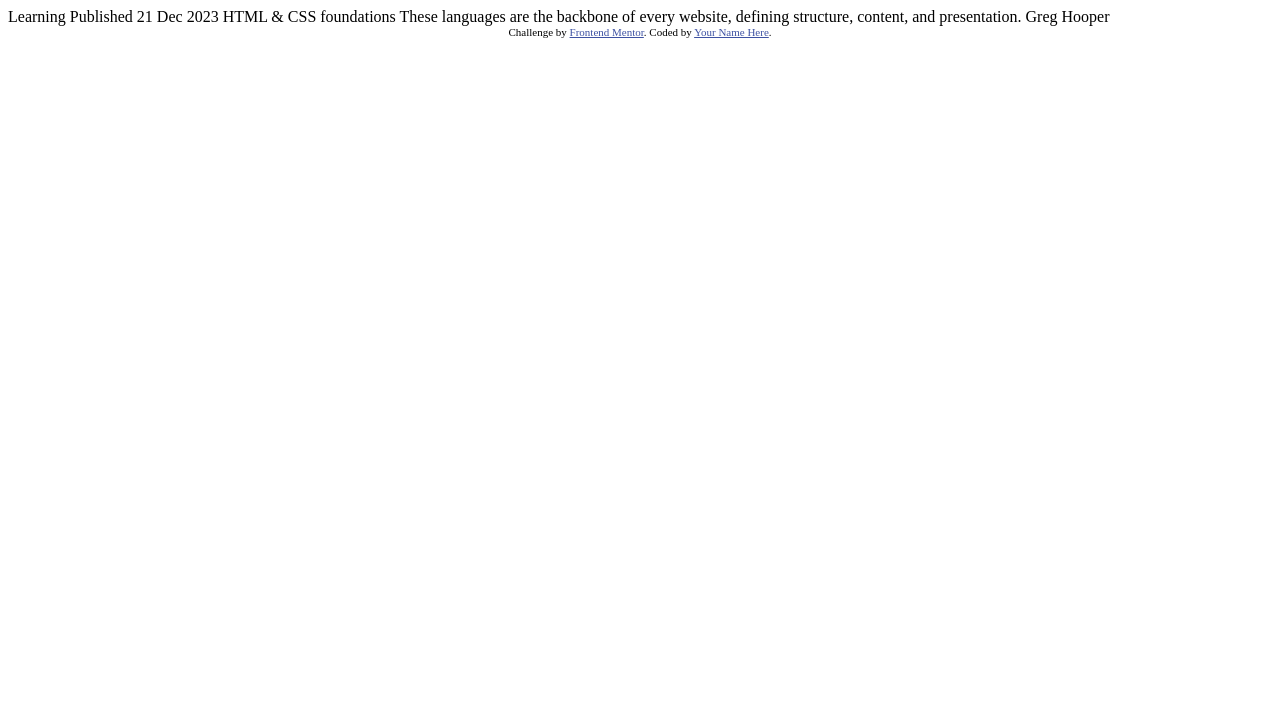
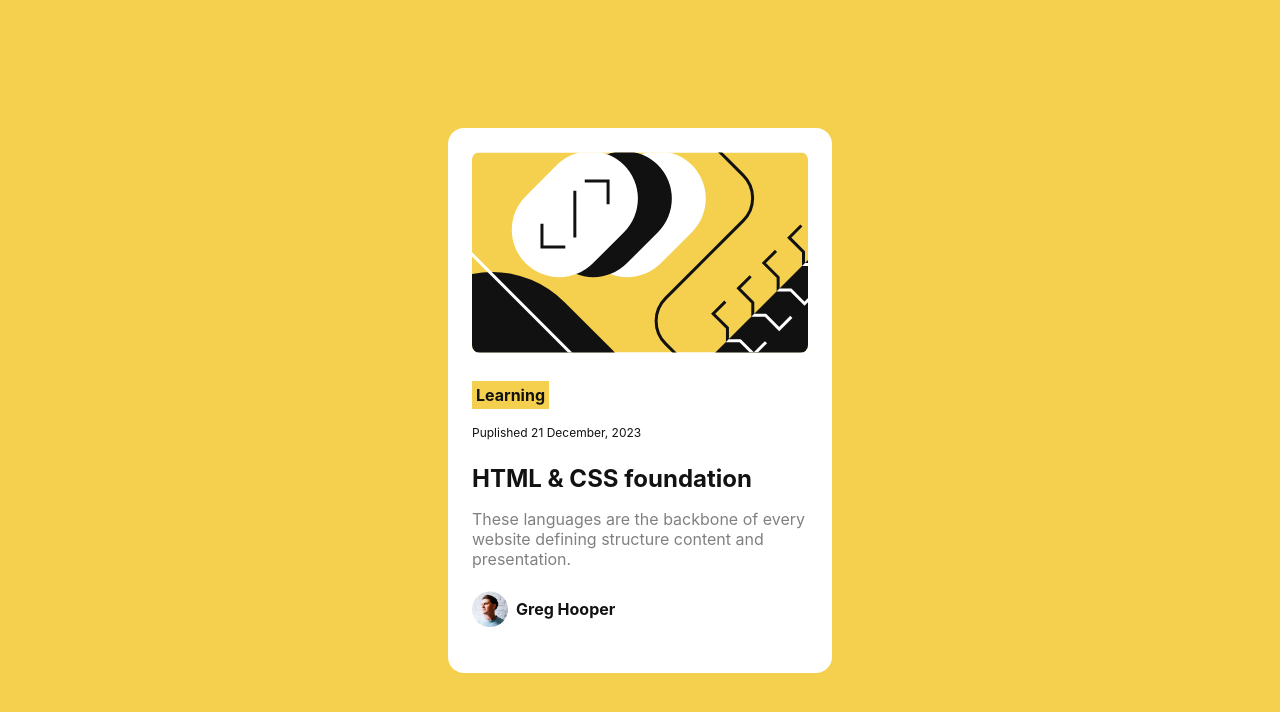
Before and after one commit to hebaahmedsaleh/blog-preview-card.github.io, a plain HTML site: page index.html in a window 1280 px wide. Drawn offline with Linux system fonts and the light colour scheme.

Commit message:
add css and content

```diff
--- a/index.css
+++ b/index.css
@@ -0,0 +1,113 @@
+:root {
+  --Yellow: hsl(47, 88%, 63%);
+  --White: hsl(0, 0%, 100%);
+  --Grey: hsl(0, 0%, 50%);
+  --Black: hsl(0, 0%, 7%);
+}
+
+body,
+p,
+h1,
+figure,
+section {
+  margin: 0;
+  padding: 0;
+}
+body {
+  background-color: var(--Yellow);
+  width: 100%;
+  display: flex;
+  align-items: center;
+  flex-direction: column;
+  position: relative;
+  height: 100vh;
+  justify-content: center;
+
+  font-family: "Inter", sans-serif;
+  font-weight: 400;
+  font-style: normal;
+}
+
+#container {
+  display: flex;
+  flex-direction: column;
+  align-items: center;
+  background-color: var(--White);
+  color:var(--Black);
+  width: 25%;
+  min-width: 24rem;
+  border-radius: 1rem;
+  padding: 1.5rem 0;
+  /* height: 28rem; */
+}
+
+@media only screen and (max-width: 600px) {
+  #container {
+    width: 70%;
+    min-width: initial;
+    margin: 0 1rem;
+  }
+
+  .figure-illustrator-container {
+    text-align: center;
+  }
+
+  .figure-illustrator {
+    width:  90%;
+  }
+}
+
+.figure-illustrator {
+    border-radius: 0.5rem;
+}
+
+.main-content {
+    margin: 1.5rem 0;
+    padding: 0 1.5rem;
+}
+
+.chip {
+    padding: 0.25rem;
+    background-color: var(--Yellow);
+    display: inline-block;
+}
+
+.note-text {
+    font-size: 1rem;
+    font-weight: bold;
+}
+
+.text {
+    font-size: .75rem;
+    font-weight: normal;
+    margin: 1rem 0 1.5rem 0;
+}
+
+.heading-text {
+    font-size: 1.5rem;
+    font-weight: bold;
+    margin-bottom: 1rem;
+}
+
+.default-text {
+    color: var(--Grey);
+    font-size: 1rem;
+    margin-bottom: 1rem;
+}
+
+.avatar-container {
+    display: flex;
+    align-items: center;
+    height: 2rem;
+    margin-top: 1.5rem;
+}
+
+.avatar-img {
+    margin-inline-end: .5rem;
+    width: 2.25rem;
+    height: 2.25rem;
+}
+
+.avatar-name {
+    font-weight: bold;
+}
--- a/index.html
+++ b/index.html
@@ -1,34 +1,49 @@
 <!DOCTYPE html>
 <html lang="en">
-<head>
-  <meta charset="UTF-8">
-  <meta name="viewport" content="width=device-width, initial-scale=1.0"> <!-- displays site properly based on user's device -->
+  <head>
+    <meta charset="UTF-8" />
+    <meta name="viewport" content="width=device-width, initial-scale=1.0" />
+    <!-- displays site properly based on user's device -->
 
-  <link rel="icon" type="image/png" sizes="32x32" href="./assets/images/favicon-32x32.png">
+    <link rel="stylesheet" href="./index.css" />
 
-  <title>Frontend Mentor | Blog preview card</title>
+    <link
+      rel="icon"
+      type="image/png"
+      sizes="32x32"
+      href="./assets/images/favicon-32x32.png"
+    />
 
-  <!-- Feel free to remove these styles or customise in your own stylesheet 👍 -->
-  <style>
-    .attribution { font-size: 11px; text-align: center; }
-    .attribution a { color: hsl(228, 45%, 44%); }
-  </style>
-</head>
-<body>
-
-  Learning
-
-  Published 21 Dec 2023
-
-  HTML & CSS foundations
-
-  These languages are the backbone of every website, defining structure, content, and presentation.
-
-  Greg Hooper
-
-  <div class="attribution">
-    Challenge by <a href="https://www.frontendmentor.io?ref=challenge" target="_blank">Frontend Mentor</a>.
-    Coded by <a href="#">Your Name Here</a>.
-  </div>
-</body>
+    <title>Frontend Mentor | Blog preview card</title>
+  </head>
+  <body>
+    <main id="container">
+      <figure aria-label="article photo" class="figure-illustrator-container">
+        <img
+          src="./assets/images/illustration-article.svg"
+          alt="illustration-article"
+          class="figure-illustrator"
+        />
+      </figure>
+      <section class="main-content">
+        <div class="chip" role="note">
+          <h1 class="note-text">Learning</h1>
+        </div>
+        <p class="text">Puplished 21 December, 2023</p>
+        <p class="heading-text">HTML & CSS foundation</p>
+        <p class="default-text">
+          These languages are the backbone of every website defining structure
+          content and presentation.
+        </p>
+        <figure aria-label="avatar photo" class="avatar-container">
+          <img
+            src="./assets/images/image-avatar.webp"
+            alt="avatar"
+            class="avatar-img"
+          />
+          <p class="avatar-name">Greg Hooper</p>
+        </figure>
+      </section>
+    </main>
+  </body>
 </html>
```
